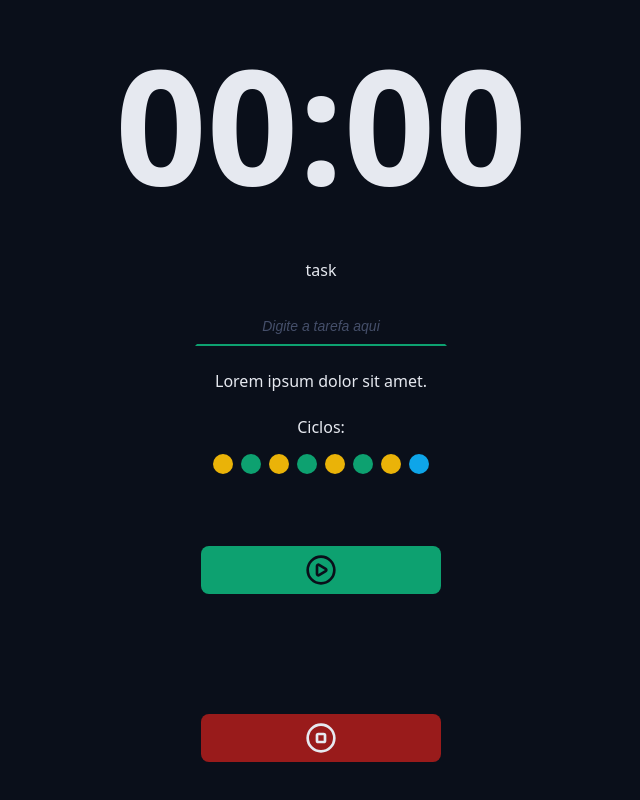
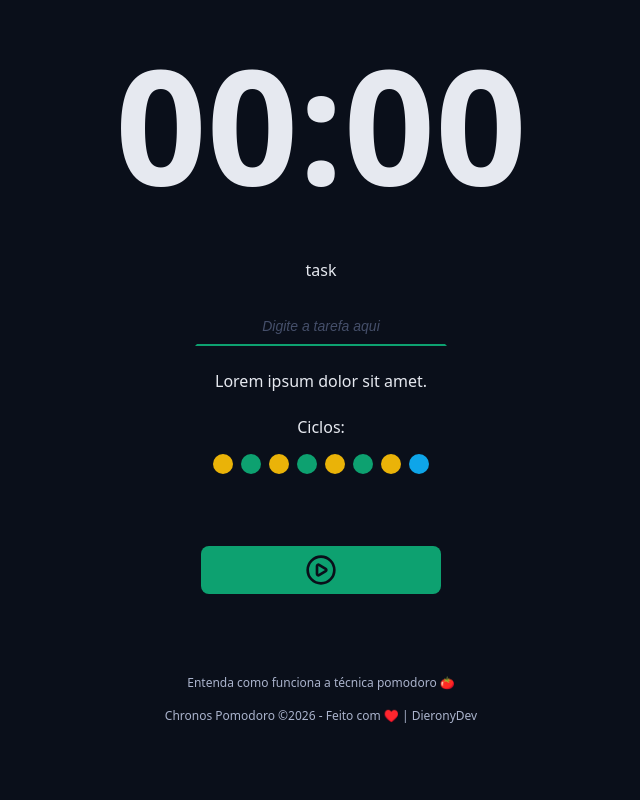
Before and after one commit to dieronydev/chronos-pomodoro, a React (Vite) app: page / in a window 1280 px wide. Shown: the part 250-1050 px from the top of the page, without its empty margins (319-959 px from the left). After the commit the page ends 1006 px from the top, so only its background shows below. Built offline with nearby package versions, Linux system fonts and the light colour scheme.

Commit message:
feat: implementa layout do rodapé

```diff
--- a/src/App.tsx
+++ b/src/App.tsx
@@ -8,7 +8,8 @@
 import { DefaultInput } from "./components/DefaultInput";
 import Cycles from "./components/Cycles";
 import { DefaultButton } from "./components/DefaultButton";
-import { PlayCircleIcon, StopCircleIcon } from "lucide-react";
+import { PlayCircleIcon } from "lucide-react";
+import { Footer } from "./components/Footer";
 
 export function App() {
   return (
@@ -45,10 +46,13 @@
           </div>
 
           <div className="formRow">
-            <DefaultButton icon={<PlayCircleIcon />} color="green" />
-            <DefaultButton icon={<StopCircleIcon />} color="red" />
+            <DefaultButton icon={<PlayCircleIcon />} />
           </div>
         </form>
+      </Container>
+
+      <Container>
+        <Footer />
       </Container>
     </>
   );
--- /dev/null
+++ b/src/components/Footer/footer.module.css
@@ -0,0 +1,18 @@
+.footer{
+    display: flex;
+    flex-direction: column;
+    align-items: center;
+    justify-content: center;
+    font-size: 1.2rem;
+    gap: 1.6rem;
+}
+
+.footer a {
+    text-decoration: none;
+    color: var(--text-muted);
+}
+
+.footer a:hover {
+    text-decoration: underline;
+    color: var(--text-muted);
+}
--- /dev/null
+++ b/src/components/Footer/index.tsx
@@ -0,0 +1,13 @@
+import styles from "./footer.module.css";
+
+export function Footer() {
+  return (
+    <footer className={styles.footer}>
+      <a href="">Entenda como funciona a técnica pomodoro 🍅</a>
+      <a href="">
+        Chronos Pomodoro &copy;{new Date().getFullYear()} - Feito com ♥️ |
+        DieronyDev
+      </a>
+    </footer>
+  );
+}
```
